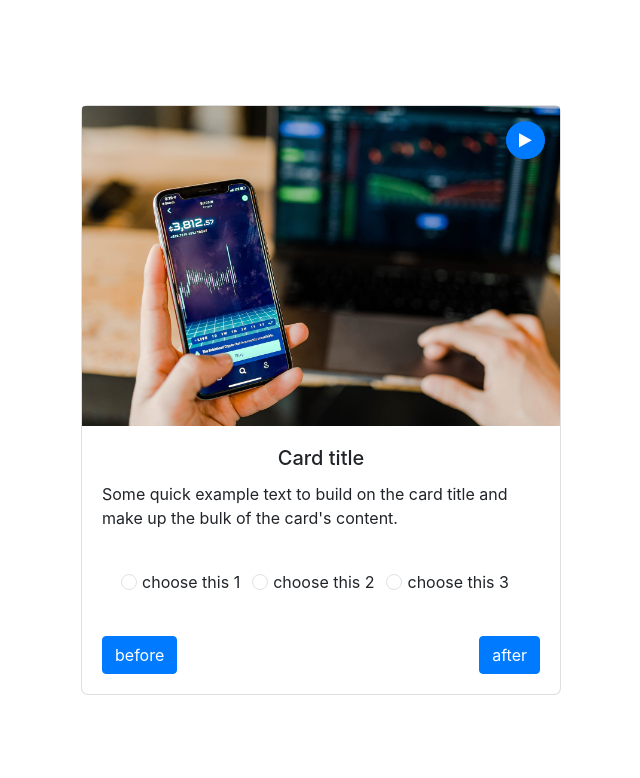
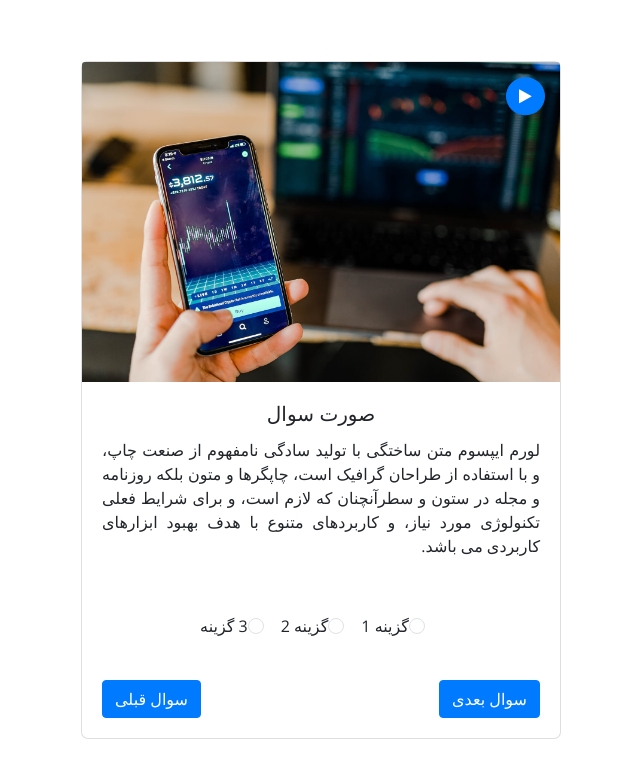
Before and after one commit to Abolfazlms/QuizAPP, a Django app: page / in a window 1280 px wide. Shown: the top 778 px of the page, without its empty margins (319-959 px from the left). Run offline with Django 3.2, Linux system fonts and the light colour scheme; some libraries are stand-ins or nearby versions.

Commit message:
app template are created

```diff
--- a/templates/base.html
+++ b/templates/base.html
@@ -1,6 +1,6 @@
 {% load static%}
 <!DOCTYPE html>
-<html lang="fa">
+<html lang="fa" dir="rtl">
 
 <head>
     <meta charset="utf-8">
@@ -27,6 +27,8 @@
     <link href="{% static 'assets/vendor/glightbox/css/glightbox.min.css' %}" rel="stylesheet">
     <link href="{% static 'assets/vendor/remixicon/remixicon.css' %}" rel="stylesheet">
     <link href="{% static 'assets/vendor/swiper/swiper-bundle.min.css' %}" rel="stylesheet">
+    <link href="https://maxcdn.bootstrapcdn.com/bootstrap/4.0.0/css/bootstrap.min.css" rel="stylesheet" />
+    <link rel="stylesheet" href="https://cdnjs.cloudflare.com/ajax/libs/font-awesome/4.7.0/css/font-awesome.min.css">
 
     <!-- Template Main CSS File -->
     <link href="{% static 'assets/css/style.css' %}" rel="stylesheet">
@@ -62,6 +64,7 @@
     <!-- Template Main JS File -->
     <script src="{% static 'assets/js/main.js' %}"></script>
 
+
 </body>
 
 </html>
--- a/templates/test.html
+++ b/templates/test.html
@@ -2,8 +2,6 @@
 {%load static %}
 {% block content %}
 
-<link href="https://maxcdn.bootstrapcdn.com/bootstrap/4.0.0/css/bootstrap.min.css" rel="stylesheet" />
-<link rel="stylesheet" href="https://cdnjs.cloudflare.com/ajax/libs/font-awesome/4.7.0/css/font-awesome.min.css">
 <div class="vh-100 d-flex justify-content-center align-items-center">
     <div class="card " style="border-radius: 7px; max-width: 30rem; height: auto;">
         <img class="card-img-top" src="{% static 'assets/img/cta-bg.jpg'%}" alt="Card image cap" style=" max-width: 100%;
@@ -14,30 +12,34 @@
         transform: translate(-140%, 40%);
         border-radius: 100%;"> <i class="fa fa-play"></i></button>
         <div class="card-body">
-            <h5 class="card-title" style="display: flex; justify-content: center;">Card title</h5>
-            <p class="card-text">Some quick example text to build on the card title and make up the bulk of the card's
-                content.</p>
+            <h5 class="card-title" style="display: flex; justify-content: center;">صورت سوال</h5>
+            <p class="text-justify" style="max-width: 30rem;">لورم ایپسوم متن ساختگی با تولید سادگی نامفهوم از
+                صنعت چاپ، و با
+                استفاده از طراحان
+                گرافیک است، چاپگرها و متون بلکه روزنامه و مجله در ستون و سطرآنچنان که لازم است، و برای شرایط فعلی
+                تکنولوژی مورد نیاز، و کاربردهای متنوع با هدف بهبود ابزارهای کاربردی می باشد.
+            </p>
         </div>
         <div class="card-body" style="display: flex; justify-content: center;">
             <div class="form-check form-check-inline">
                 <input class="form-check-input" type="radio" name="inlineRadioOptions" id="inlineRadio1"
                     value="option1">
-                <label class="form-check-label" for="inlineRadio1">choose this 1</label>
+                <label class="form-check-label" for="inlineRadio1">گزینه 1</label>
             </div>
             <div class="form-check form-check-inline">
                 <input class="form-check-input" type="radio" name="inlineRadioOptions" id="inlineRadio2"
                     value="option2">
-                <label class="form-check-label" for="inlineRadio2">choose this 2</label>
+                <label class="form-check-label" for="inlineRadio2">گزینه 2</label>
             </div>
             <div class="form-check form-check-inline">
                 <input class="form-check-input" type="radio" name="inlineRadioOptions" id="inlineRadio2"
                     value="option3">
-                <label class="form-check-label" for="inlineRadio2">choose this 3</label>
+                <label class="form-check-label" for="inlineRadio2">3 گزینه </label>
             </div>
         </div>
         <div class="card-body" style="display: flex; justify-content: space-between;">
-            <a href="#" class="btn btn-primary">before</a>
-            <a href="#" class="btn btn-primary">after</a>
+            <a href="#" class="btn btn-primary">سوال بعدی</a>
+            <a href="#" class="btn btn-primary">سوال قبلی</a>
         </div>
     </div>
 </div>
```
